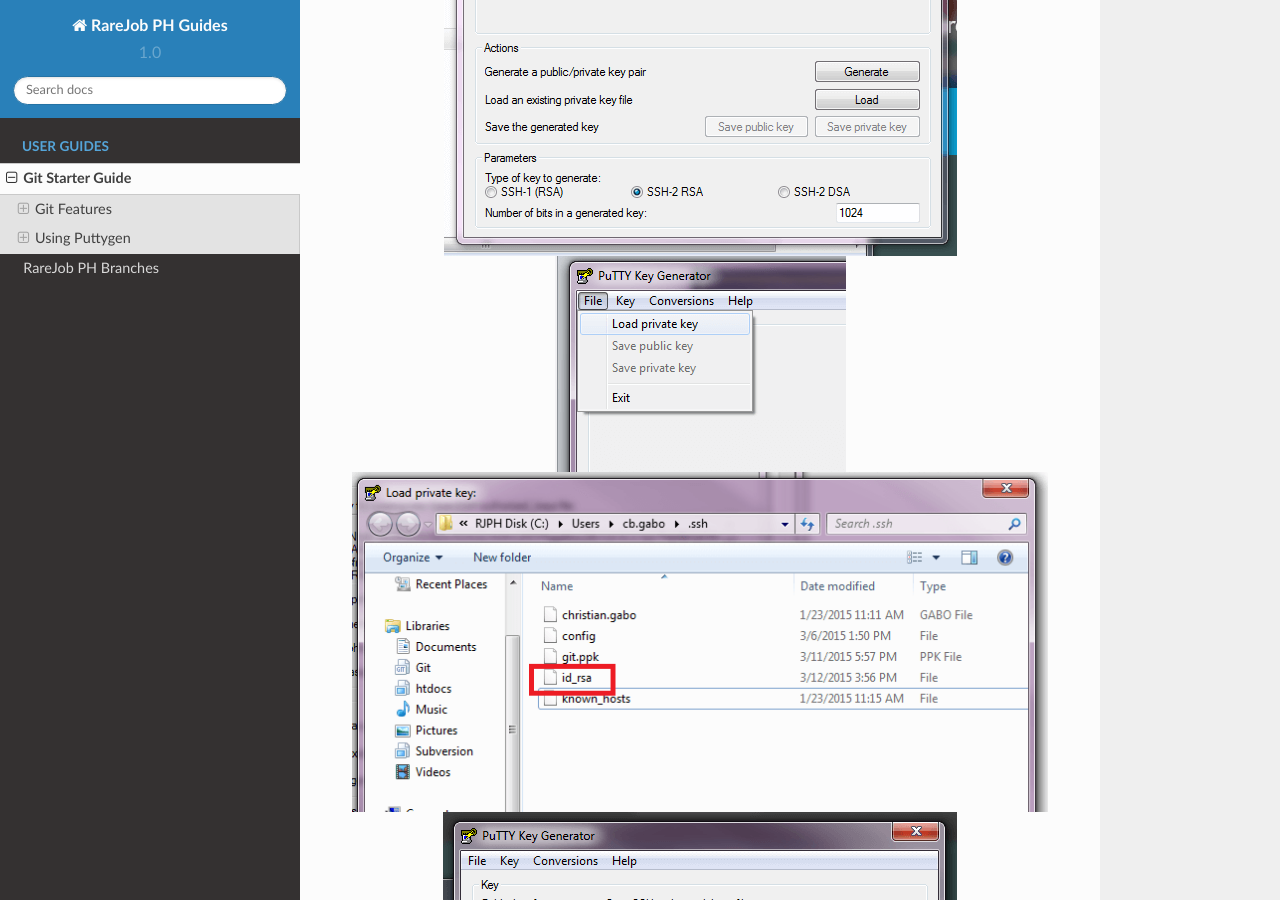
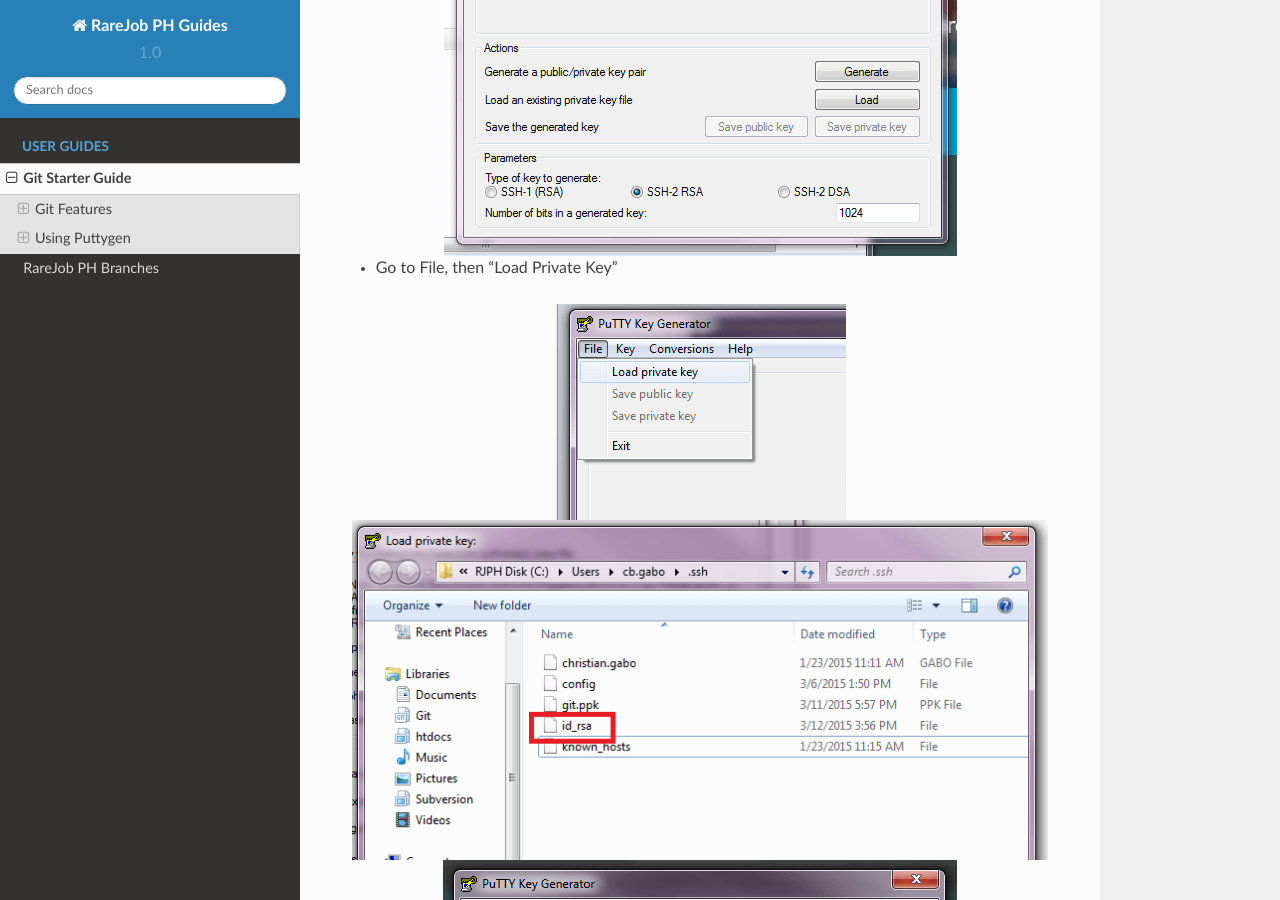
Before and after one commit to berserk207/lytgis, a Sphinx documentation site: the page built from docs/gitstarter.rst, in a window 1280 px wide and 900 px high, scrolled down 1431 px. Built offline with Sphinx 7.4.7 and the Read the Docs theme 2.0.0, drawn with Linux system fonts in a browser that asks for light colours.

Commit message:
added 2nd step

```diff
--- a/docs/gitstarter.rst
+++ b/docs/gitstarter.rst
@@ -40,10 +40,12 @@
 
 The following illustrates the steps:
 
-Open puttgen
+- Open puttgen
 
 .. figure:: _static/puttygen1.png
     :align: center
+
+- Go to File, then "Load Private Key"
 
 .. figure:: _static/puttygen2.png
     :align: center
```
